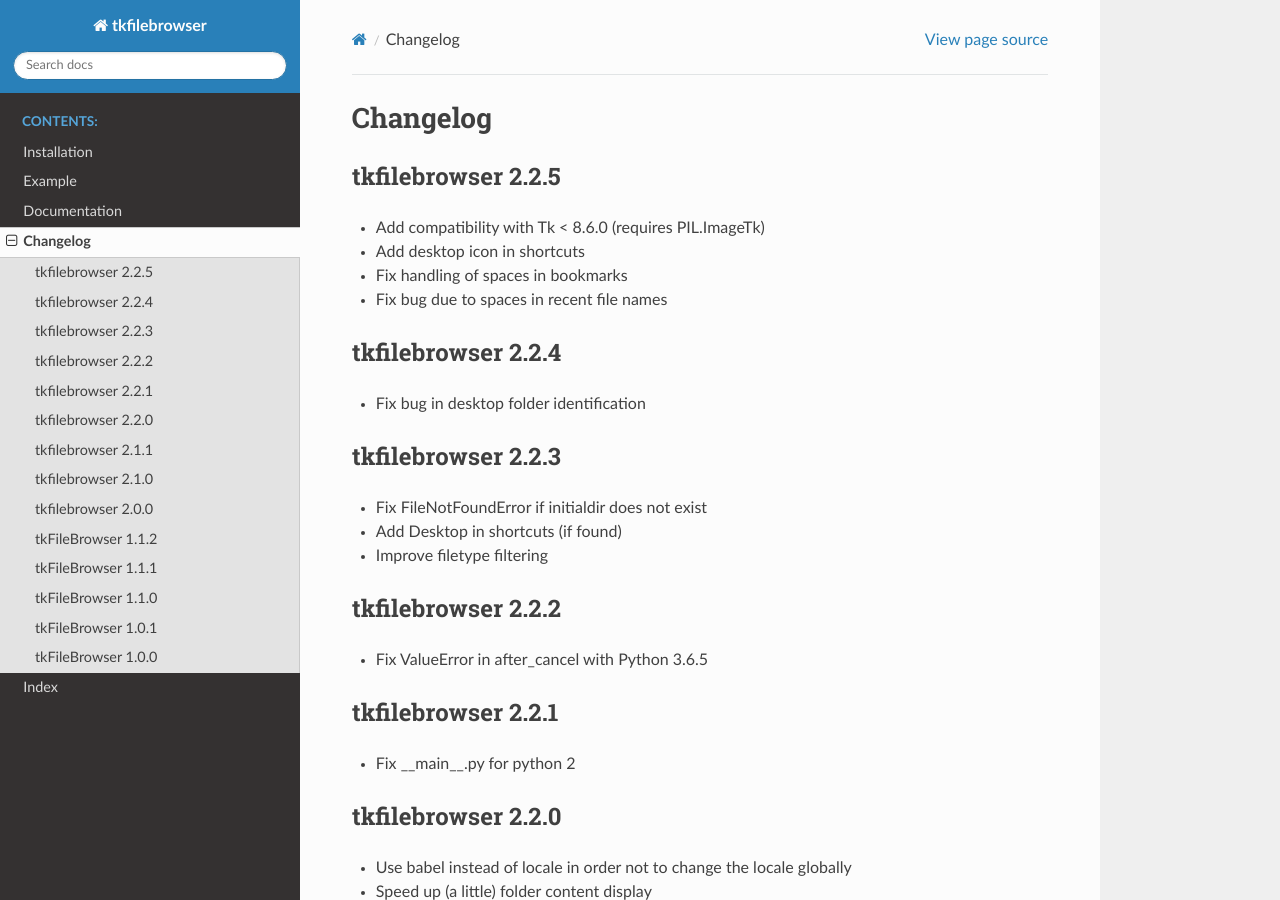
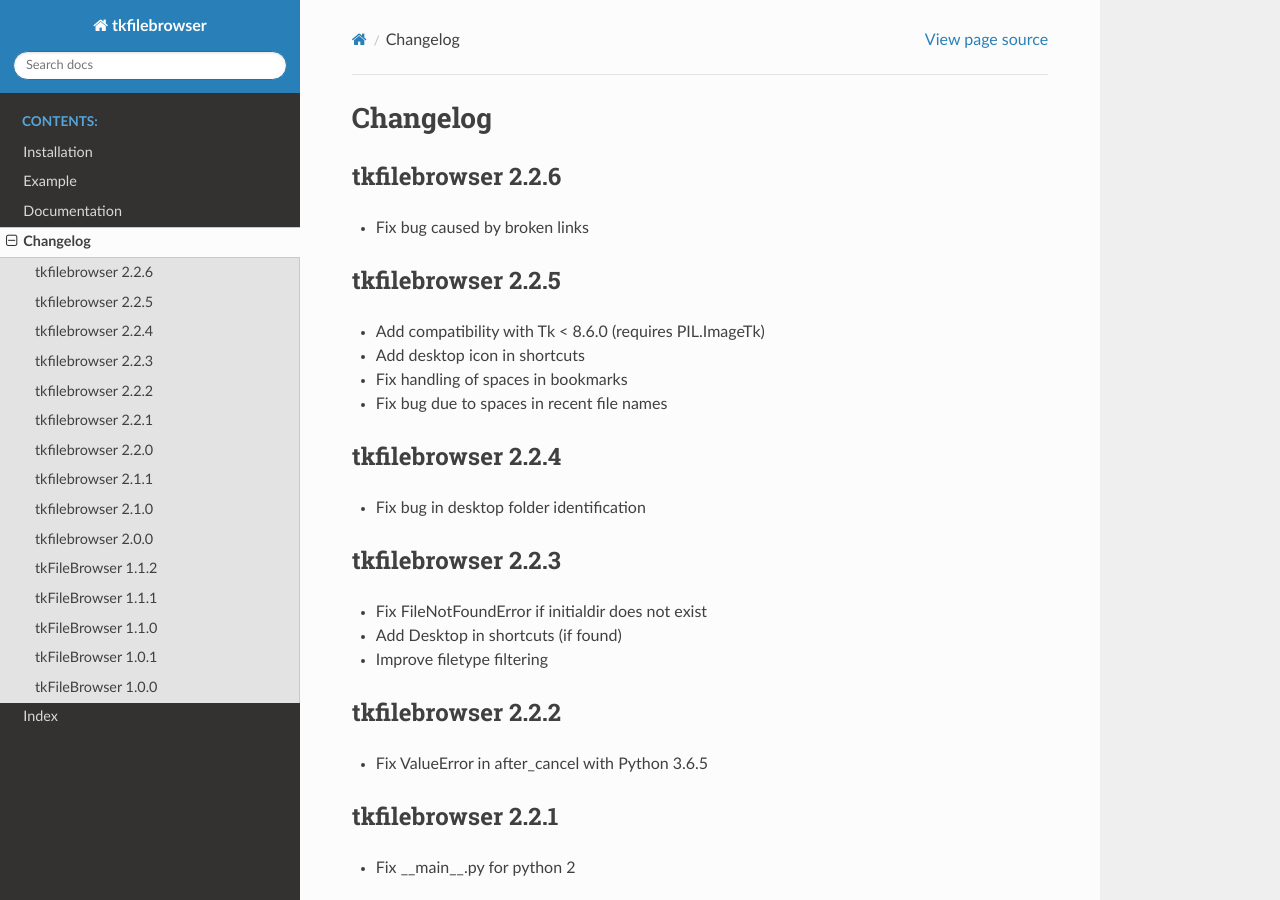
Before and after one commit to j4321/tkFileBrowser, a Sphinx documentation site: the page built from docs/changelog.rst, in a window 1280 px wide and 900 px high. Built offline with Sphinx 7.4.7 and the Read the Docs theme 2.0.0, drawn with Linux system fonts in a browser that asks for light colours.

Commit message:
Update changelog

```diff
--- a/README.rst
+++ b/README.rst
@@ -122,6 +122,9 @@
 
 Changelog
 ---------
+
+- tkfilebrowser 2.2.6
+    * Fix bug caused by broken links
 
 - tkfilebrowser 2.2.5
     * Add compatibility with Tk < 8.6.0 (requires PIL.ImageTk)
--- a/docs/changelog.rst
+++ b/docs/changelog.rst
@@ -1,5 +1,10 @@
 Changelog
 =========
+
+tkfilebrowser 2.2.6
+-------------------
+
+* Fix bug caused by broken links
 
 tkfilebrowser 2.2.5
 -------------------
--- a/setup.py
+++ b/setup.py
@@ -12,7 +12,7 @@
     long_description = f.read()
 
 setup(name='tkfilebrowser',
-      version='2.2.5',
+      version='2.2.6',
       description='File browser for Tkinter, alternative to tkinter.filedialog in linux with GTK bookmarks support.',
       long_description=long_description,
       url='https://github.com/j4321/tkFileBrowser',
```
